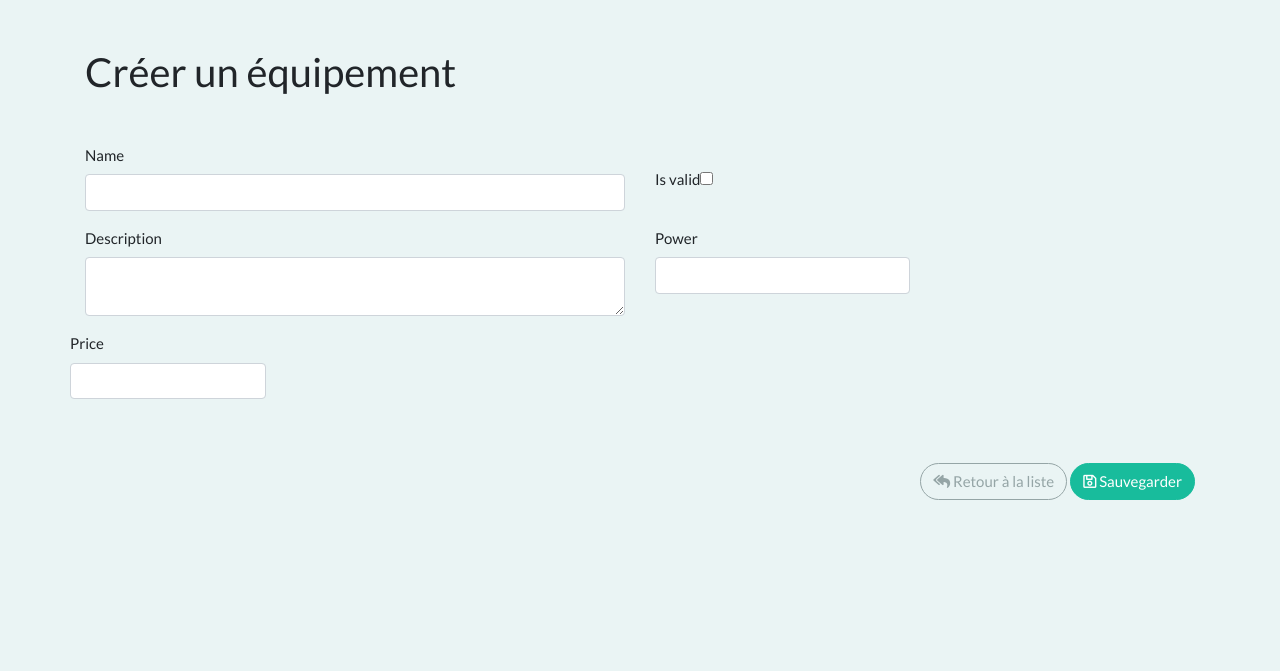
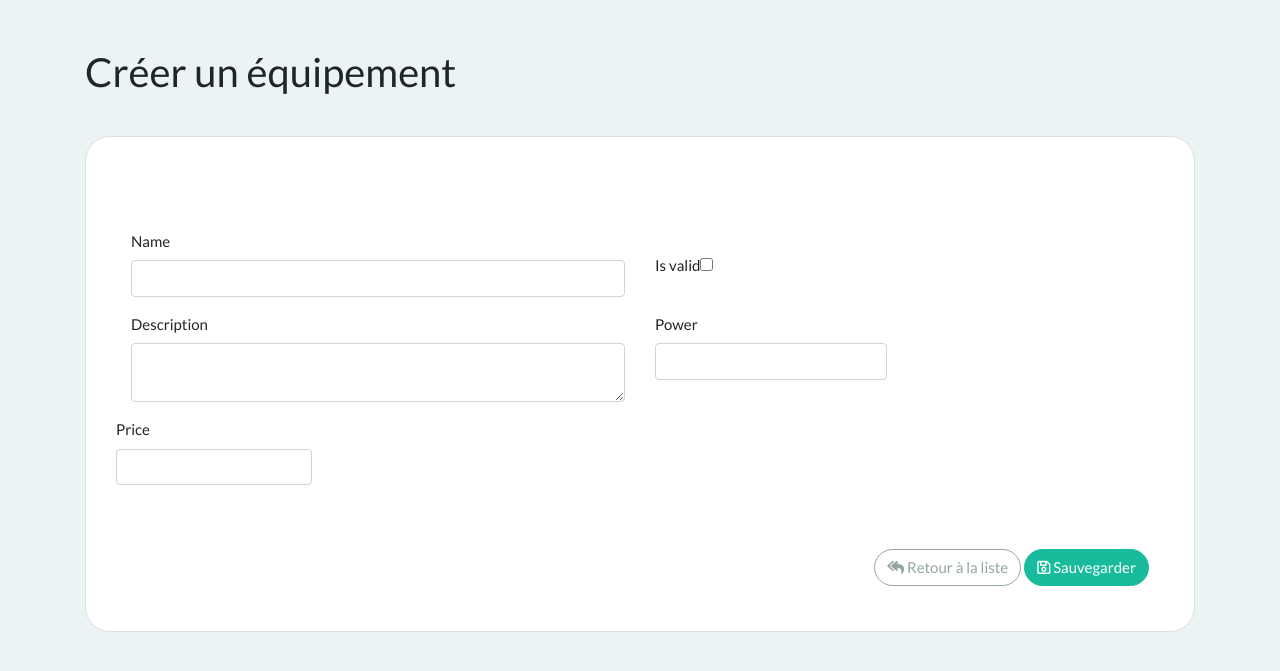
Before and after one commit to benjamin-oriol/WorkShop_PHP, a Symfony app: template templates/equipment/form.html.twig in a window 1280 px wide. Shown: the part 71-742 px from the top of the page. Run offline with Twig, Linux system fonts and the light colour scheme; the template is opened without the code that fills it, so the values that code supplies are empty; form fields are guessed from the names that the template uses; some libraries are stand-ins or nearby versions.

Commit message:
form style

```diff
--- a/templates/equipment/form.html.twig
+++ b/templates/equipment/form.html.twig
@@ -7,6 +7,8 @@
 {% block content %}
 
   <h2 class="mt-5">{{ equipment.name ?? 'Créer un équipement' }}</h2>
+  <div class="card card-table">
+    <div class="card-body">
       {{form_start(form)}}
         <div class="row mt-5">
             <div class="col-md-6">
@@ -43,5 +45,7 @@
             <button type="submit" class="btn btn-success"><i class="far fa-save"></i> Sauvegarder</button>
           </div>
         {{form_end(form)}}
+      </div>
+    </div>
 
 {% endblock %}
```
Lines whose indentation alone changed are shown as unchanged.
